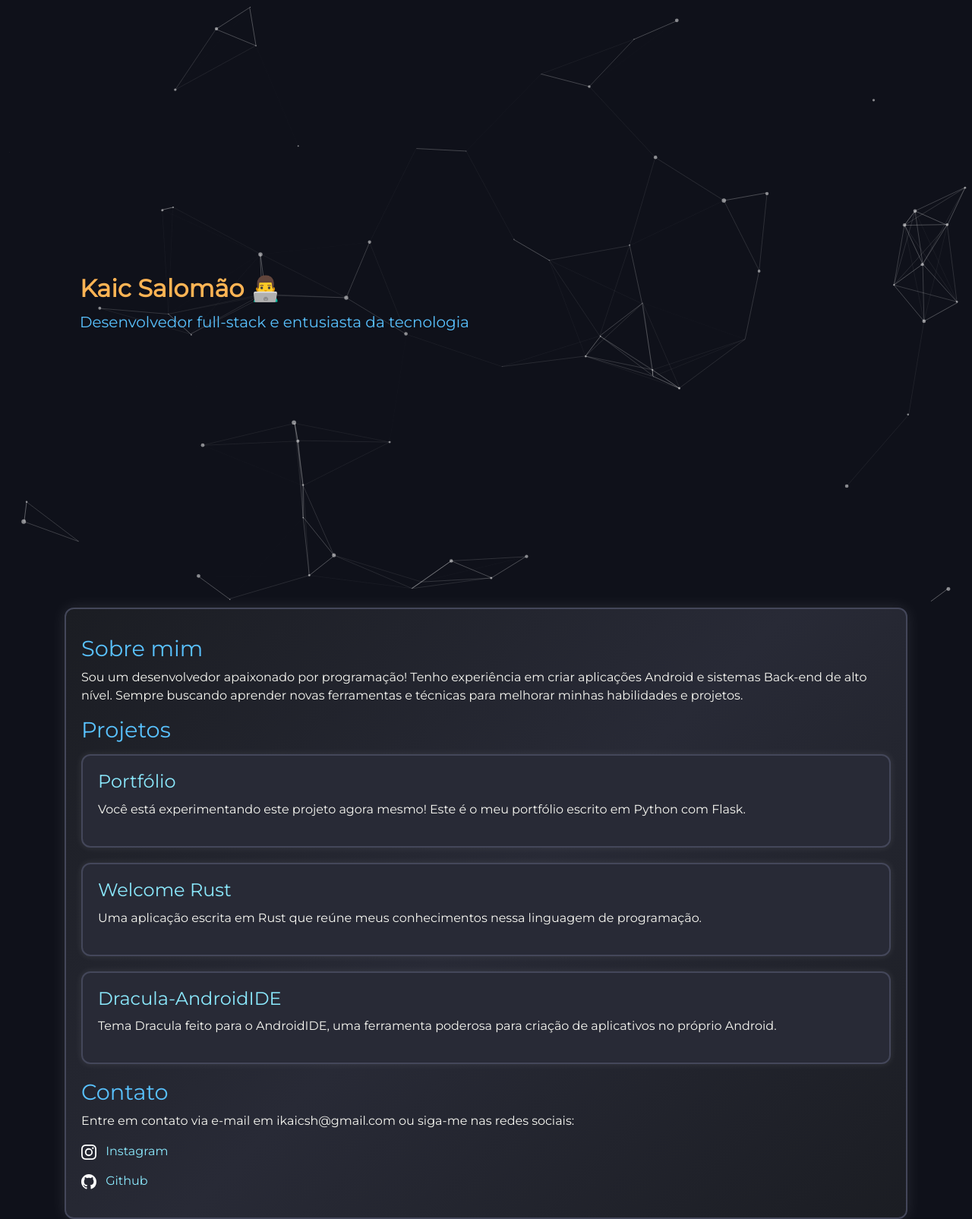
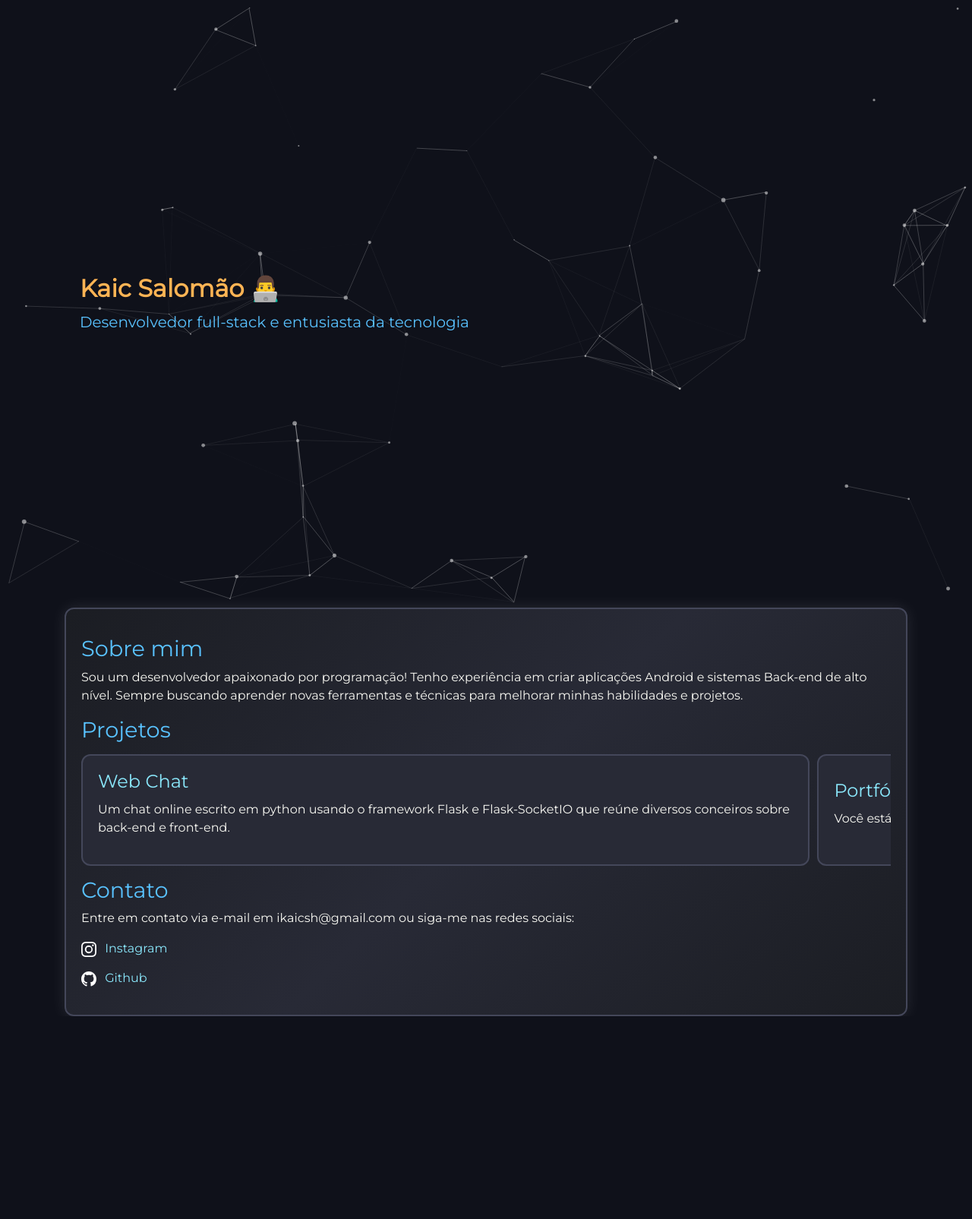
Before and after one commit to kaicsalomao/portfolio, a Flask app: page / in a window 1280 px wide. Shown: the whole page at 76% size. After the commit the page ends 1338 px from the top, so only its background shows below. Run offline with Flask 3, Linux system fonts and the light colour scheme; some libraries are stand-ins or nearby versions.

Commit message:
cards dos projetos aprimorados e refinados

```diff
--- a/requirements.txt
+++ b/requirements.txt
@@ -1,4 +1,3 @@
-black==23.12.1
 blinker==1.7.0
 certifi==2023.11.17
 charset-normalizer==3.3.2
@@ -11,7 +10,6 @@
 Flask==3.0.1
 gunicorn==21.2.0
 idna==3.6
-isort==5.13.2
 itsdangerous==2.1.2
 jedi==0.19.1
 Jinja2==3.1.3
@@ -25,11 +23,8 @@
 platformdirs==4.1.0
 pluggy==1.3.0
 python-dateutil==2.8.2
-python-lsp-jsonrpc==1.1.2
-python-lsp-server==1.9.0
 PyYAML==6.0.1
 requests==2.31.0
 six==1.16.0
-ujson==5.9.0
 urllib3==1.26.18
 Werkzeug==3.0.1
--- a/static/style.css
+++ b/static/style.css
@@ -40,7 +40,6 @@
   color: #59c2ff;
 }
 
-/* Others */
 .content {
   padding: 20px;
   border-radius: 12px;
@@ -48,38 +47,39 @@
   border: 2px solid #44475a;
   box-shadow: 0 0 20px rgba(255, 255, 255, 0.1);
 }
+
 /* ... */
 h2 {
   color: #59c2ff;
   margin-top: 15px;
   font-size: 1.8em;
 }
-
 a {
   color: #8be9fd;
-  font-family: "Montserrat", sans-serif;
   text-decoration: none;
 }
 
-/* Ajustar posição dos elementos em lista */
-li {
+/* Projects list */
+.projects-list {
+  display: flex;
+  scroll-snap-type: x proximity;
+  overflow-x: auto;
   margin-top: 15px;
-}
-.social-icon {
-  filter: invert(1) grayscale(100%) brightness(100%);
-  width: 20px;
-  height: 20px;
-  margin-right: 8px;
 }
 
 .project-card {
-  visibility: hidden;
+  flex: 1 0 90%;
+  display: flex;
+  justify-content: center;
+  align-items: start;
+  flex-direction: column;
+  scroll-snap-align: center;
+  margin-right: 10px;
   background: #282a36;
   border-radius: 12px;
   padding: 20px;
-  margin-bottom: 20px;
   border: 2px solid #44475a;
-  box-shadow: 0 0 10px rgba(255, 255, 255, 0.1);
+  box-sizing: border-box;
 }
 
 .project-title {
@@ -92,7 +92,18 @@
   color: #f8f8f2;
 }
 
-ul {
+/* Contact */
+.social-icon {
+  filter: invert(1) grayscale(100%) brightness(100%);
+  width: 20px;
+  height: 20px;
+  margin-right: 7px;
+}
+
+.contact ul {
   list-style-type: none;
   padding: 0;
 }
+.contact li {
+  margin-top: 15px;
+}
--- a/templates/index.html
+++ b/templates/index.html
@@ -63,10 +63,21 @@
               melhorar minhas habilidades e projetos.
             </p>
           </div>
+
           <div class="projects">
             <h2>Projetos</h2>
-            <ul>
-              <li class="project-card">
+            <div class="projects-list">
+              <div class="project-card">
+                <h3 class="project-title">
+                  <a href="https://github.com/kaicsm/web-chat">Web Chat</a>
+                </h3>
+                <p class="project-descrition">
+                  Um chat online escrito em python usando o framework Flask e
+                  Flask-SocketIO que reúne diversos conceiros sobre back-end e
+                  front-end.
+                </p>
+              </div>
+              <div class="project-card">
                 <h3 class="project-title">
                   <a href="https://github.com/kaicsm/portfolio">Portfólio</a>
                 </h3>
@@ -74,31 +85,21 @@
                   Você está experimentando este projeto agora mesmo! Este é o
                   meu portfólio escrito em Python com Flask.
                 </p>
-              </li>
-              <li class="project-card">
-                <h3 class="project-title">
-                  <a href="https://github.com/kaicsm/welcome-rs"
-                    >Welcome Rust</a
-                  >
-                </h3>
-                <p class="project-descrition">
-                  Uma aplicação escrita em Rust que reúne meus conhecimentos
-                  nessa linguagem de programação.
-                </p>
-              </li>
-              <li class="project-card">
+              </div>
+              <div class="project-card">
                 <h3 class="project-title">
                   <a href="https://github.com/kaicsm/dracula-androidide"
-                    >Dracula-AndroidIDE</a
+                    >Dracula AndroidIDE</a
                   >
                 </h3>
                 <p class="project-descrition">
                   Tema Dracula feito para o AndroidIDE, uma ferramenta poderosa
                   para criação de aplicativos no próprio Android.
                 </p>
-              </li>
-            </ul>
+              </div>
+            </div>
           </div>
+
           <div class="contact">
             <h2>Contato</h2>
             <p>
@@ -138,13 +139,12 @@
         "particles-container",
         "{{ url_for('static', filename='particles.json') }}",
         function () {
-          console.log("particles.json has loaded");
+          console.log("particles.json foi carregado");
         },
       );
       ScrollReveal().reveal(".about", { delay: 200 });
       ScrollReveal().reveal("#about-description", { delay: 200 });
       ScrollReveal().reveal(".projects", { delay: 200 });
-      ScrollReveal().reveal(".project-card", { delay: 200 });
       ScrollReveal().reveal(".contact", { delay: 200 });
       ScrollReveal().reveal("ul", { delay: 200 });
     </script>
```
